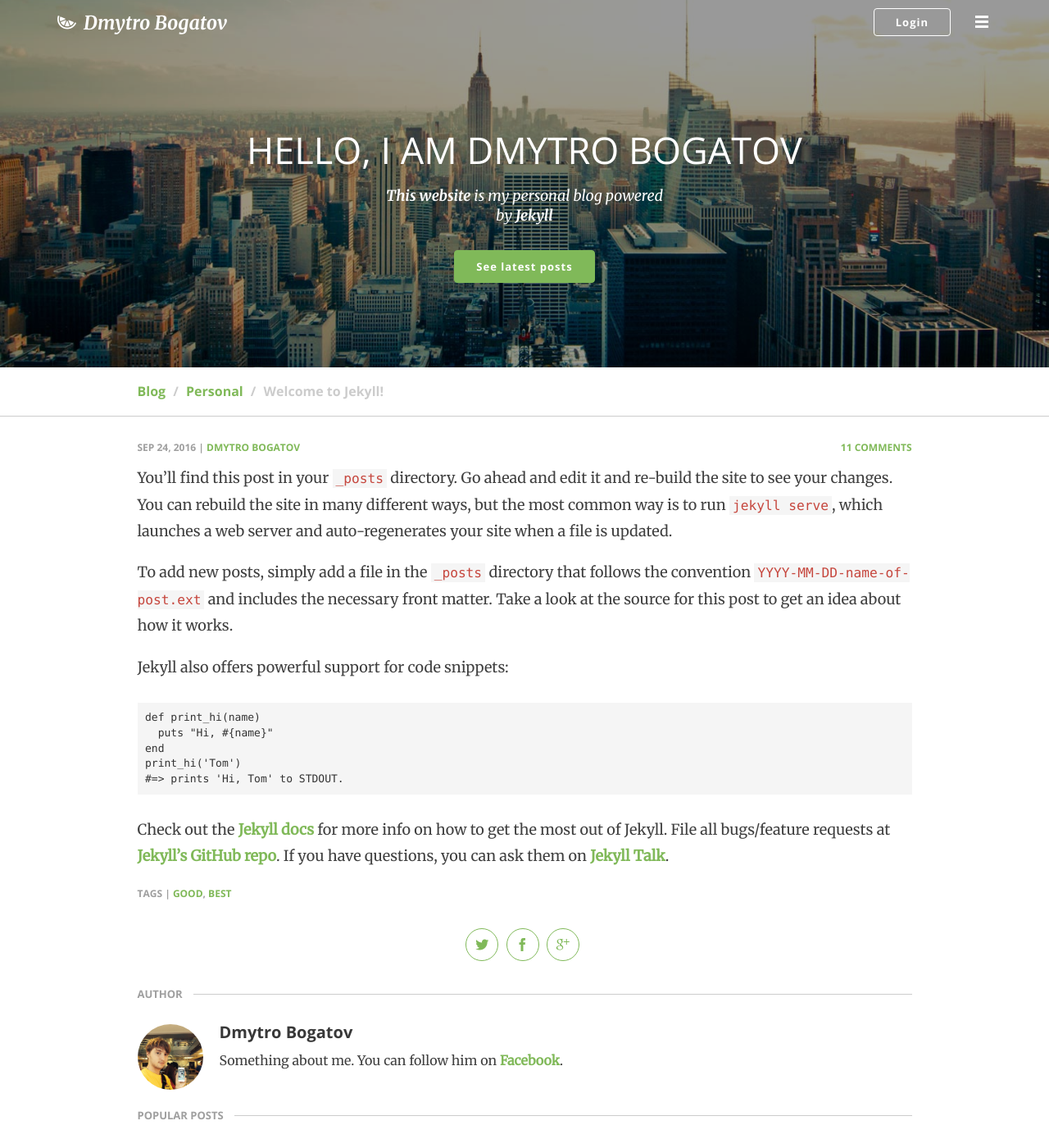
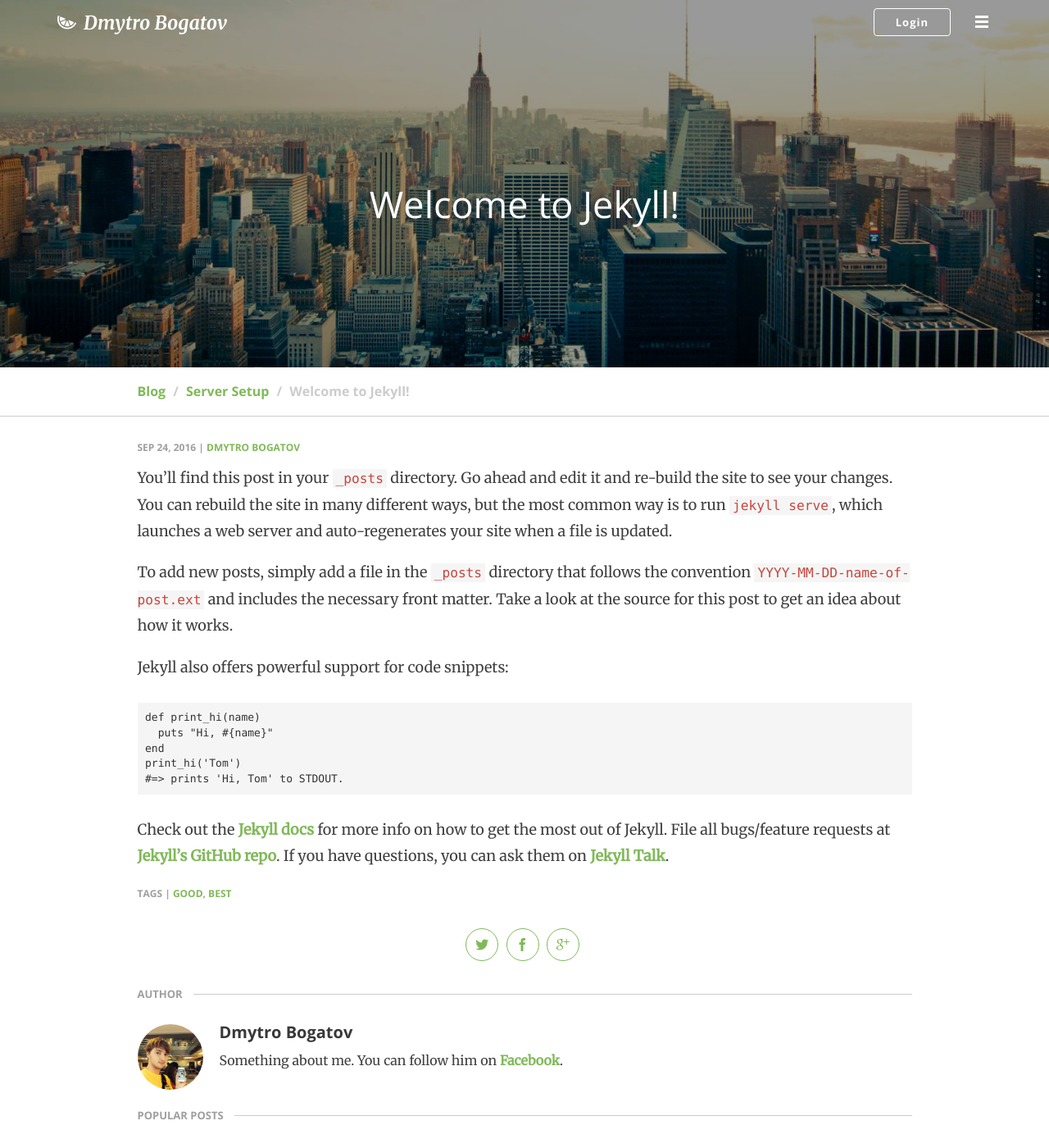
Before and after one commit to dbogatov/my-blog, a Jekyll site: the page built from _posts/2016-09-24-welcome-to-jekyll.markdown, in a window 1280 px wide and 1400 px high. Shown: the whole window at 82% size. Built offline with Jekyll 4.4.1, drawn with Linux system fonts in a browser that asks for light colours; some of the changed text lies outside the part shown.

Commit message:
Category browsing.

```diff
--- a/Gemfile
+++ b/Gemfile
@@ -27,4 +27,5 @@
 	gem "jemoji"
 	gem "jekyll-redirect-from"
 	gem "jekyll-sitemap"
+	gem "jekyll-paginate"
 end
--- a/_config.yml
+++ b/_config.yml
@@ -9,24 +9,23 @@
 # 'jekyll serve'. If you change this file, please restart the server process.
 
 # Site settings
-# These are used to personalize your new site. If you look in the HTML files,
-# you will see them accessed via {{ site.title }}, {{ site.email }}, and so on.
-# You can create any custom variable you would like, and they will be accessible
-# in the templates via {{ site.myvariable }}.
-title: Your awesome title
-email: your-email@domain.com
-description: > # this means to ignore newlines until "baseurl:"
-  Write an awesome description for your new site here. You can edit this
-  line in _config.yml. It will appear in your document head meta (for
-  Google search results) and in your feed.xml site description.
+
+title: Dmytro Bogatov
+email: dmytro@dbogatov.org
+
+description: >
+  Dmytro Bogatov's personal blog
+
 baseurl: "" # the subpath of your site, e.g. /blog
 url: "http://localhost:4000" # the base hostname & protocol for your site
-twitter_username: jekyllrb
-github_username:  jekyll
 
 # Build settings
 markdown: kramdown
 theme: minima
+
+# Pagination
+paginate: 3
+paginate_path: "/page-:num/"
 
 ampdir: _amp
 
--- /dev/null
+++ b/_includes/breadcrumb.html
@@ -0,0 +1,13 @@
+<section id="breadcrumb">
+	<div class="container">
+		<div class="row">
+			<div class="col-md-10 col-md-offset-1">
+				<ol class="breadcrumb">
+					<li><a href="/">Blog</a></li>
+					{% if include.sub_title %}<li><a href="{{ include.sub_url }}">{{ include.sub_title }}</a></li>{% endif %}
+					{% if include.active_title %}<li class="active">{{ include.active_title }}</li>{% endif %}
+				</ol>
+			</div>
+		</div>
+	</div>
+</section>
--- /dev/null
+++ b/_includes/header.html
@@ -0,0 +1,10 @@
+<section id="hero" class="light-typo">
+	<div id="cover-image" class="image-bg animated fadeIn"></div>
+	<div class="container welcome-content">
+		<div class="middle-text">
+			<h1>{{ include.title }}</h1>
+			{% if include.paragraph %}<h2>{{ include.paragraph }}</h2>{% endif %}
+			{% if include.button %}<a class="btn smooth-scroll" href="#start">{{ include.button }}</a>{% endif %}
+		</div>
+	</div>
+</section>
--- /dev/null
+++ b/_includes/social.html
@@ -0,0 +1,3 @@
+<li><a href="https://twitter.com/Dima4ka007"><i class="icon-twitter"></i></a></li>
+<li><a href="https://www.facebook.com/Dima4ka007"><i class="icon-facebook"></i></a></li>
+<li><a href="https://plus.google.com/114014367601163240554"><i class="icon-googleplus"></i></a></li>
--- a/_layouts/default.html
+++ b/_layouts/default.html
@@ -3,7 +3,7 @@
 <html lang="en">
 	<head>
 
-		<title>{% if page.title %}{{ page.title }} | {% endif %}Dmytro Bogatov</title>
+		<title>{% if page.title %}{{ page.title }} | {% endif %}{{ site.title }}</title>
 
 		<meta charset="utf-8">
 		<meta name="description" content="Dmytro Bogatov's personal blog'">
@@ -31,6 +31,7 @@
 	</head>
 
 	<body id="home">
+
 		<div id="menu" class="menu-right">
 			<ul>
 				<li>
@@ -42,18 +43,18 @@
 						</div>
 					</form>
 				</li>
-				<li><a href="index.html"><i class="icon-lime"></i>Home</a></li>
-				<li><a href="about.html"><i class="icon-user"></i>About</a></li>
+				<li><a href="/"><i class="icon-lime"></i>Home</a></li>
+				<li><a href="/about"><i class="icon-user"></i>About</a></li>
 				<li class="submenu">
 					<a href="#"><i class="icon-books"></i>Categories<b class="caret"></b></a>
+					{% assign categories = site.categories %}
 					<ul class="submenu-list">
-						<li><a href="category.html">Blogroll <span class="badge golden">2</span></a></li>
-						<li><a href="category.html">Quotes<span class="badge">4</span></a></li>
-						<li><a href="category.html">Travel<span class="badge red">12</span></a></li>
-						<li><a href="category.html">Writing<span class="badge blue">7</span></a></li>
+					{% for category in categories %}
+						<li><a href="{{ category[0] | slugify | prepend: "/category/" }}">{{ category[0] | capitalize }} <span class="badge golden">{{ category[1].size }}</span></a></li>
+					{% endfor %}
 					</ul>
 				</li>
-				<li class="submenu submenu-open">
+				<!--<li class="submenu submenu-open">
 					<a href="#"><i class="icon-file"></i>Pages<b class="caret"></b></a>
 					<ul class="submenu-list">
 						<li><a href="post-image.html">Post Image</a></li>
@@ -64,19 +65,11 @@
 						<li><a href="search.html">Search</a></li>
 						<li><a href="404.html">404 Error</a></li>
 					</ul>
-				</li>
-				<li class="submenu">
-					<a href="#"><i class="icon-calendar"></i>Archives <b class="caret"></b></a>
-					<ul class="submenu-list">
-						<li><a href="archives.html">June<span>2014</span></a></li>
-						<li><a href="archives.html">May<span>2014</span></a></li>
-						<li><a href="archives.html">January<span>2014</span></a></li>
-						<li><a href="archives.html">October<span>2013</span></a></li>
-					</ul>
-				</li>
-				<li><a href="contact.html"><i class="icon-envelope"></i>Contact</a></li>
+				</li>-->
+				<li><a href="/contact"><i class="icon-envelope"></i>Contact</a></li>
 			</ul>
 		</div>
+
 		<div id="wrap">
 			<div id="main-nav" class="">
 				<div class="container">
@@ -87,17 +80,6 @@
 						</div>
 				</div>
 			</div>
-
-			<section id="hero" class="light-typo">
-				<div id="cover-image" class="image-bg animated fadeIn"></div>
-				<div class="container welcome-content">
-					<div class="middle-text">
-						<h1>HELLO, I AM DMYTRO BOGATOV</h1>
-						<h2><b>This website</b> is my personal blog powered <br>by <b>Jekyll</b></h2>
-						<a class="btn smooth-scroll" href="#start">See latest posts</a>
-					</div>
-				</div>
-			</section>
 
 				{{ content }}
 
@@ -162,9 +144,7 @@
 					<div class="container">
 						<p class="pull-left">Copyright Dmytro Bogatov &copy; {{ site.time | date: "%Y" }} | All rights reserved. </p>
 						<ul class="social-links pull-right">
-							<li><a href="https://twitter.com/Dima4ka007"><i class="icon-twitter"></i></a></li>
-							<li><a href="https://www.facebook.com/Dima4ka007"><i class="icon-facebook"></i></a></li>
-							<li><a href="https://plus.google.com/114014367601163240554"><i class="icon-googleplus"></i></a></li>
+							{% include social.html %}
 						</ul>
 					</div>
 				</div>
--- a/_layouts/post.html
+++ b/_layouts/post.html
@@ -4,26 +4,17 @@
 
 {% assign author = site.data.authors[page.author] %}
 
-<section id="breadcrumb">
-	<div class="container">
-		<div class="row">
-			<div class="col-md-10 col-md-offset-1">
-				<ol class="breadcrumb">
-					<li><a href="/">Blog</a></li>
-					<li><a href="#">{{ page.categories }}</a></li>
-					<li class="active">{{ page.title }}</li>
-				</ol>
-			</div>
-		</div>
-	</div>
-</section>
+{% include header.html title=page.title %}
+
+{% capture categoryURL %}/category/{{ page.categories | first | slugify }}{% endcapture %}
+{% include breadcrumb.html sub_url=categoryURL sub_title=page.categories active_title=page.title %}
 
 <div class="container content">
 	<div class="row">
 		<div class="col-md-10 col-md-offset-1">
 
 			<div class="post-date">
-				{{ page.date | date: "%b %-d, %Y" }} | <a href="">{{ author.name }} </a> <span><a href="">11 Comments</a></span>
+				{{ page.date | date: "%b %-d, %Y" }} | <a href="/about">{{ author.name }} </a> <!-- <span><a href="">11 Comments</a></span> -->
 			</div>
 
 			{{ content }}
--- a/_posts/2016-09-24-welcome-to-jekyll.markdown
+++ b/_posts/2016-09-24-welcome-to-jekyll.markdown
@@ -5,7 +5,7 @@
 
 title:  "Welcome to Jekyll!"
 date:   2016-09-24 15:50:18 -0400
-categories: [Personal]
+categories: [Server Setup]
 author: dmytro
 tags: [good, best]
 ---
--- /dev/null
+++ b/category/personal.html
@@ -0,0 +1,4 @@
+---
+layout: category
+category: Personal
+---
--- /dev/null
+++ b/category/server-setup.html
@@ -0,0 +1,4 @@
+---
+layout: category
+category: Server Setup
+---
```
Also changed, not shown: _includes/post.html (added, +10 -0 lines), _layouts/category.html (added, +25 -0 lines), _posts/2016-09-26-test-post-2.md (added, +99 -0 lines), _posts/2016-09-27-test-post-4.md (added, +99 -0 lines), _posts/2016-09-28-test-post-3.md (added, +99 -0 lines), about.html (added, +34 -0 lines), about.md (deleted, +0 -15 lines), index.html (+12 -13 lines), Gemfile.lock, authors.html (added).
